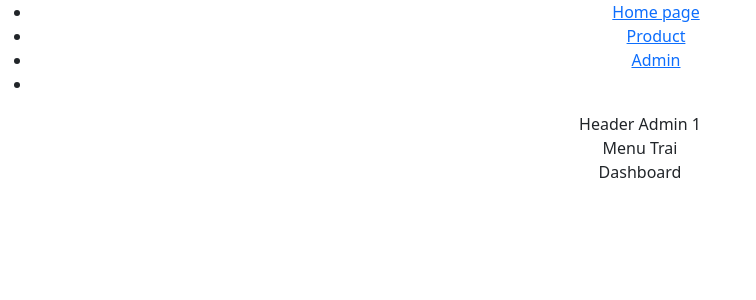
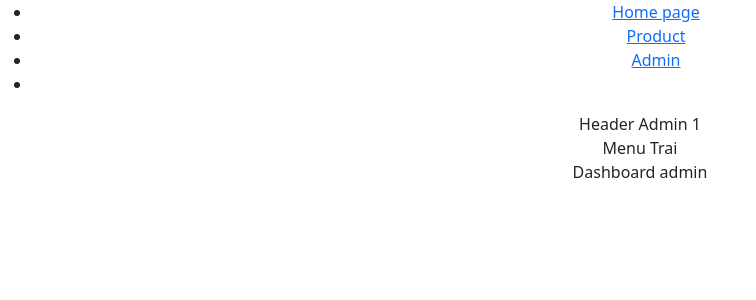
Before and after one commit to tancd1008/typescript, a React (Vite) app: page /admin/dashboard in a window 1280 px wide. Shown: the top 300 px of the page, without its empty margins (0-756 px from the left). Built offline with nearby package versions, Linux system fonts and the light colour scheme; data requests are answered from the project's data file.

Commit message:
Dashbord

```diff
--- a/src/pages/Dashboard.tsx
+++ b/src/pages/Dashboard.tsx
@@ -4,7 +4,7 @@ type Props = {}
 
 const Dashboard = (props: Props) => {
   return (
-    <div>Dashboard</div>
+    <div>Dashboard admin</div>
   )
 }
 
```
